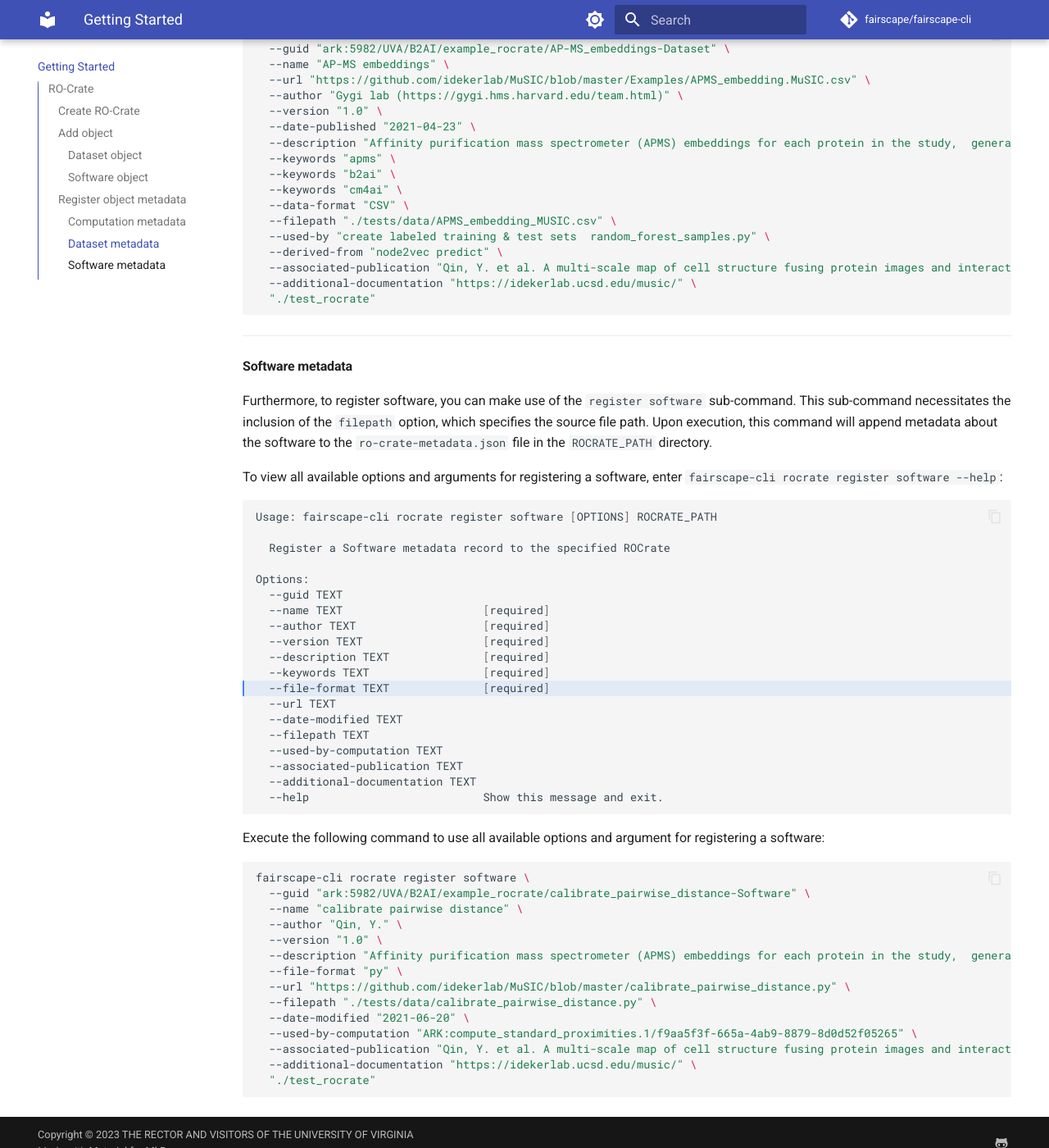
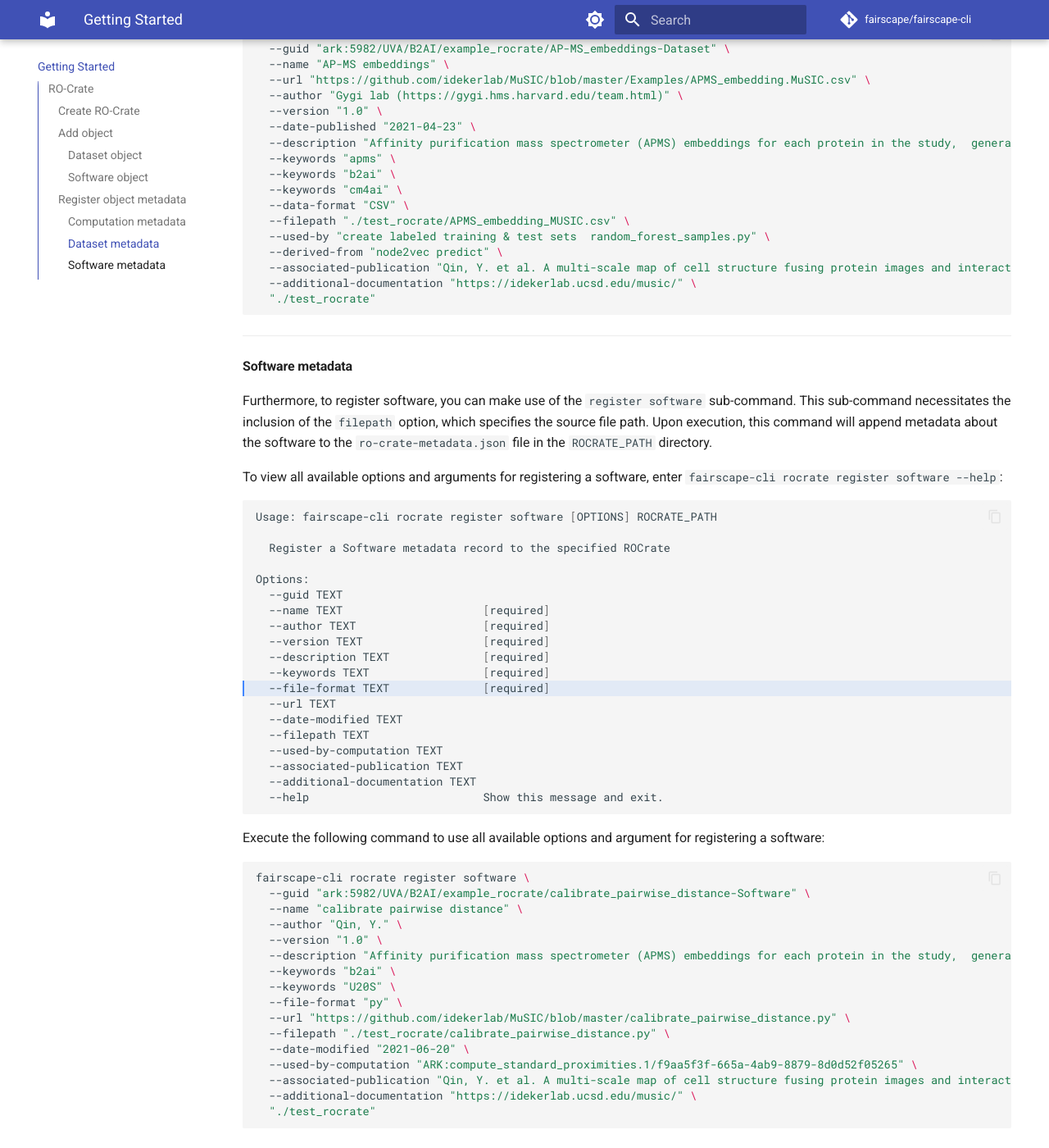
Before and after one commit to fairscape/fairscape-cli, an MkDocs documentation site: the page built from docs/getting-started.md, in a window 1280 px wide and 1400 px high, scrolled down 7084 px. Shown: the whole window at 82% size. Built offline with MkDocs 1.6.1 and Material for MkDocs 9.7.7, drawn with Linux system fonts in a browser that asks for light colours; comment, search, counter and statistics services are not loaded; some of the changed text lies outside the part shown.

Commit message:
updating calls in documentation

```diff
--- a/docs/getting-started.md
+++ b/docs/getting-started.md
@@ -336,7 +336,7 @@ fairscape-cli rocrate register dataset \
   --keywords "b2ai" \
   --keywords "cm4ai" \
   --data-format "CSV" \
-  --filepath "./tests/data/APMS_embedding_MUSIC.csv" \
+  --filepath "./test_rocrate/APMS_embedding_MUSIC.csv" \
   --used-by "create labeled training & test sets  random_forest_samples.py" \
   --derived-from "node2vec predict" \
   --associated-publication "Qin, Y. et al. A multi-scale map of cell structure fusing protein images and interactions" \
@@ -382,9 +382,11 @@ fairscape-cli rocrate register software \
   --author "Qin, Y." \
   --version "1.0" \
   --description "Affinity purification mass spectrometer (APMS) embeddings for each protein in the study,  generated by node2vec predict." \
+  --keywords "b2ai" \
+  --keywords "U20S" \
   --file-format "py" \
   --url "https://github.com/idekerlab/MuSIC/blob/master/calibrate_pairwise_distance.py" \
-  --filepath "./tests/data/calibrate_pairwise_distance.py" \
+  --filepath "./test_rocrate/calibrate_pairwise_distance.py" \
   --date-modified "2021-06-20" \
   --used-by-computation "ARK:compute_standard_proximities.1/f9aa5f3f-665a-4ab9-8879-8d0d52f05265" \
   --associated-publication "Qin, Y. et al. A multi-scale map of cell structure fusing protein images and interactions. Nature 600, 536–542 2021" \
```
Also changed, not shown: other parts of docs/getting-started.md (+1 -1 lines).
